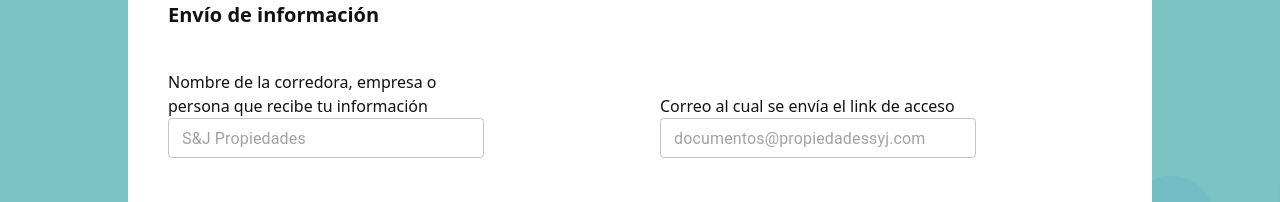
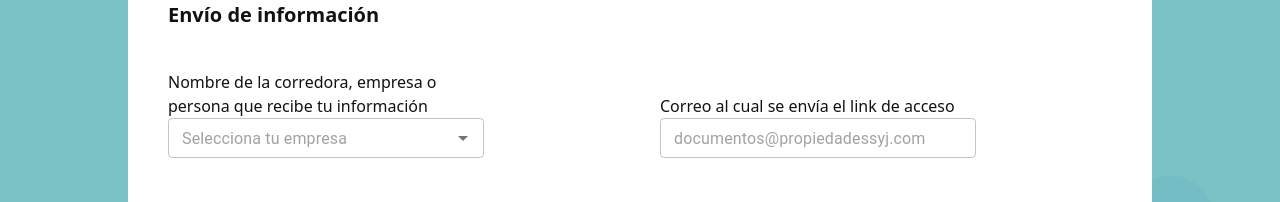
Before and after one commit to SolracDocu4rent/docu4rent-fontend, a Next.js app: page /personal-information in a window 1280 px wide. Shown: the part 255-457 px from the top of the page. Built offline with nearby package versions, Linux system fonts and the light colour scheme; no server answers; sample sign-in values are in the browser's storage.

Commit message:
change first input to combox

```diff
--- a/src/app/personal-information/page.tsx
+++ b/src/app/personal-information/page.tsx
@@ -15,7 +15,7 @@ import SuccessfulPaymentStep from "@/components/MyInfo/Payments/SuccessfulPaymen
 
 export default function MyInfoPage() {
   const [step, setStep] = useState(1);
-  const [applicationId, setApplicationId] = useState('');
+  const [applicationId, setApplicationId] = useState("");
   const [isCompany, setisCompany] = useState(true);
   const [isPerson, setisPerson] = useState(false);
   const [isDependantPerson, setIsDependantPerson] = useState(false);
@@ -25,10 +25,20 @@ export default function MyInfoPage() {
   const [step3InputsArrayState, setstep3InputsArrayState] = useState([{}]);
   useEffect(() => {
     //trae los datos cuando se entra a la pagina airlines
-    setstep1InputsArrayState(step1InputsArray);
+    GetOptionsForCompanies();
+    // setstep1InputsArrayState(step1InputsArray);
     setstep2InputsArrayState(step2InputsArray);
     setstep3InputsArrayState(step3InputsArray);
   }, []);
+
+  const GetOptionsForCompanies = () => {
+    //Fetch companies and set in step1
+    let presetCompaniesInStep1Array = step1InputsArray;
+    console.log(step1InputsArray);
+    let mockresult = ["S&J Arriendos", "Depas C.A.", "Arriendos de santiago"];
+    presetCompaniesInStep1Array[0].options = mockresult;
+    setstep1InputsArrayState(presetCompaniesInStep1Array);
+  };
 
   return (
     <main className="flex min-h-screen flex-col items-center justify-center text-[#121212]">
--- a/src/components/MyInfo/Step1/Step1InputsArray.tsx
+++ b/src/components/MyInfo/Step1/Step1InputsArray.tsx
@@ -3,12 +3,12 @@ let step1InputsArray: step1InputInterface[] = [
     key: "0",
     db_key: "broker",
     input_id: 0,
-    input_type: 0, //0== textfield, 1 == combobox, 2==upload, 3== combobox and emerging textfield,4== true/false combobox
+    input_type: 1, //0== textfield, 1 == combobox, 2==upload, 3== combobox and emerging textfield,4== true/false combobox
     upper_text:
       "Nombre de la corredora, empresa o persona que recibe tu información",
-    options: [],
+    options: ["S&J Propiedades"],
     input_value: "",
-    input_label: "S&J Propiedades",
+    input_label: "Selecciona tu empresa",
     first_input: {},
     second_input: {},
     is_company: true,
```
